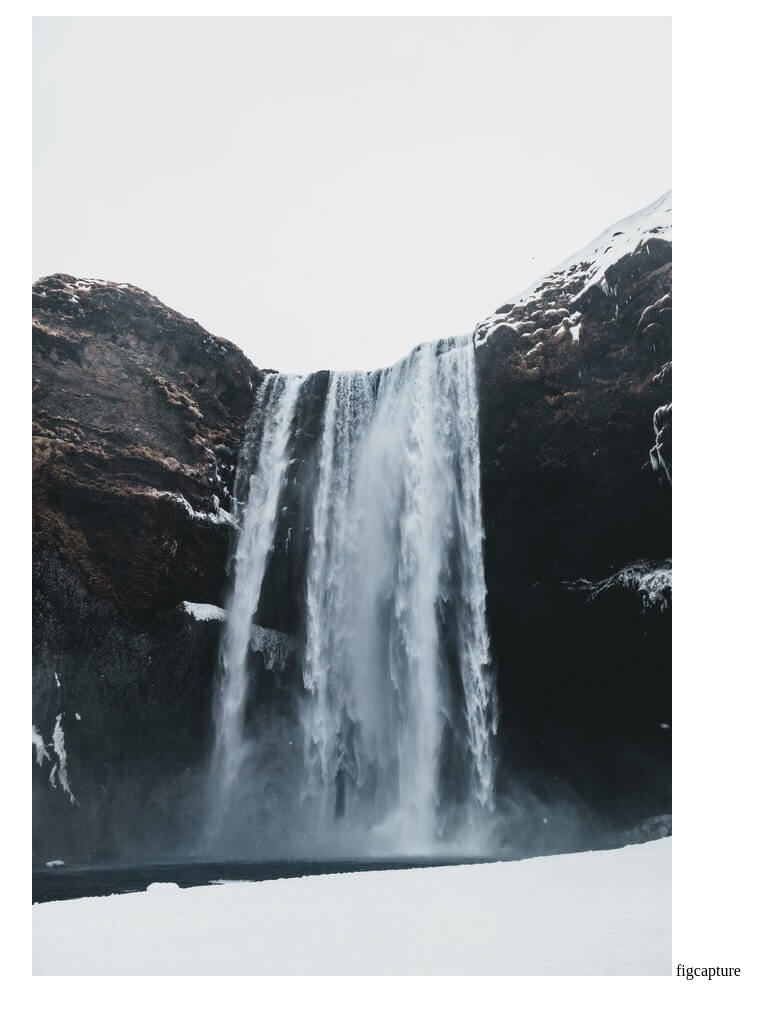
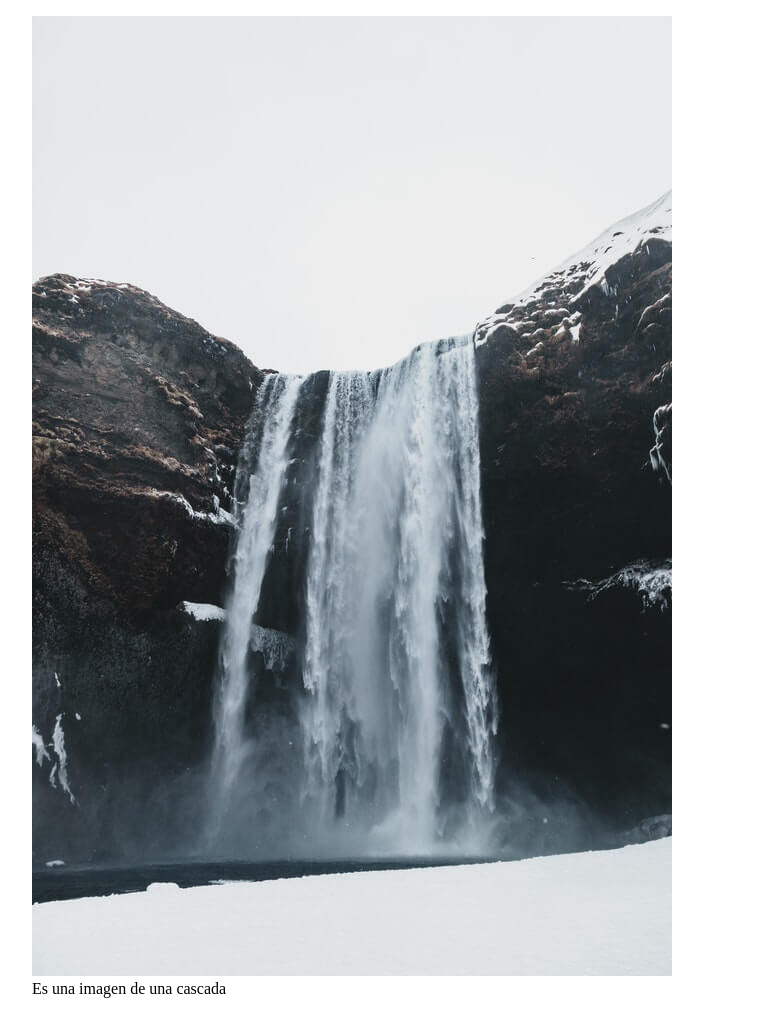
Before and after one commit to NicoCodes13/Platzi-DefinitivoHTMLyCSS, a plain HTML site: page claseImg/index.html in a window 1280 px wide. Shown: the whole page, without its empty margins (16-787 px from the left). Drawn offline with Linux system fonts and the light colour scheme.

Commit message:
Etiqueta figure y figcaption

```diff
--- a/claseImg/index.html
+++ b/claseImg/index.html
@@ -9,12 +9,14 @@
     <main>
       <section>
         <!-- genera un contenedor para la imagen -->
+        <!-- permite poner titulo a la imagen -->
         <figure>
           <img
             src="./pics/tinified/small.jpg"
             alt="Es una imagen de una cascada"
           />
-          figcapture
+          <!-- aca se puede poner el autor -->
+          <figcaption>Es una imagen de una cascada</figcaption>
         </figure>
       </section>
     </main>
```
